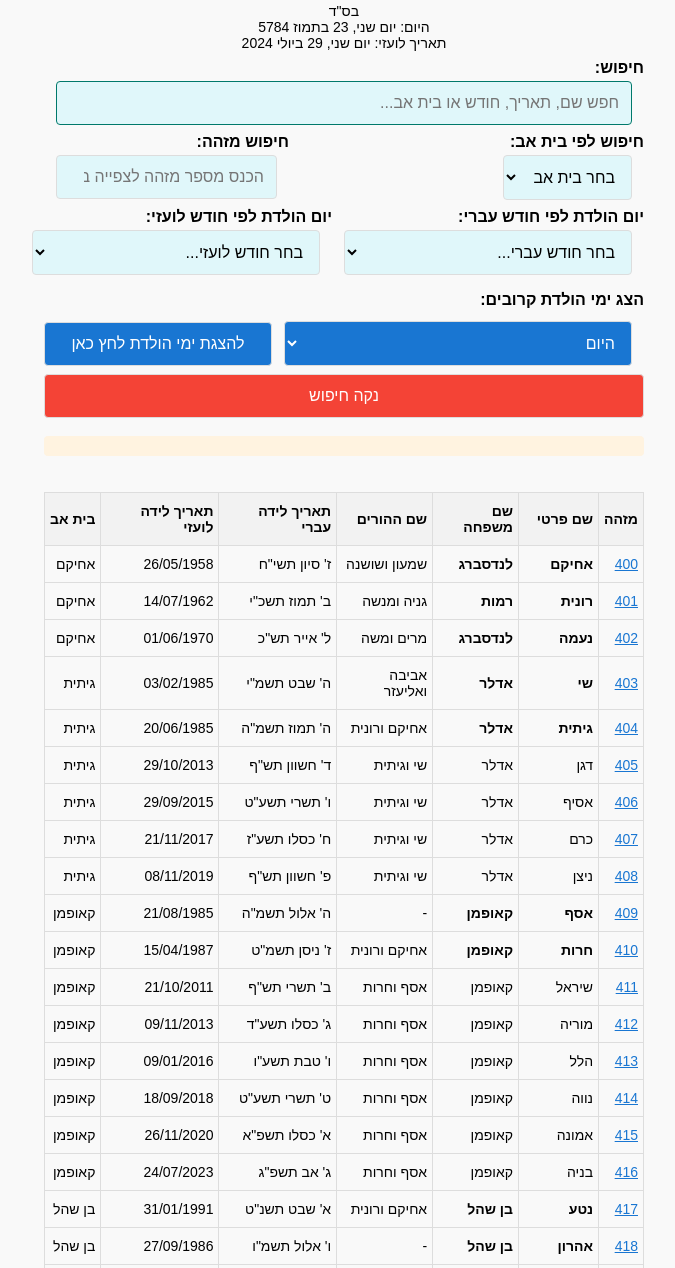
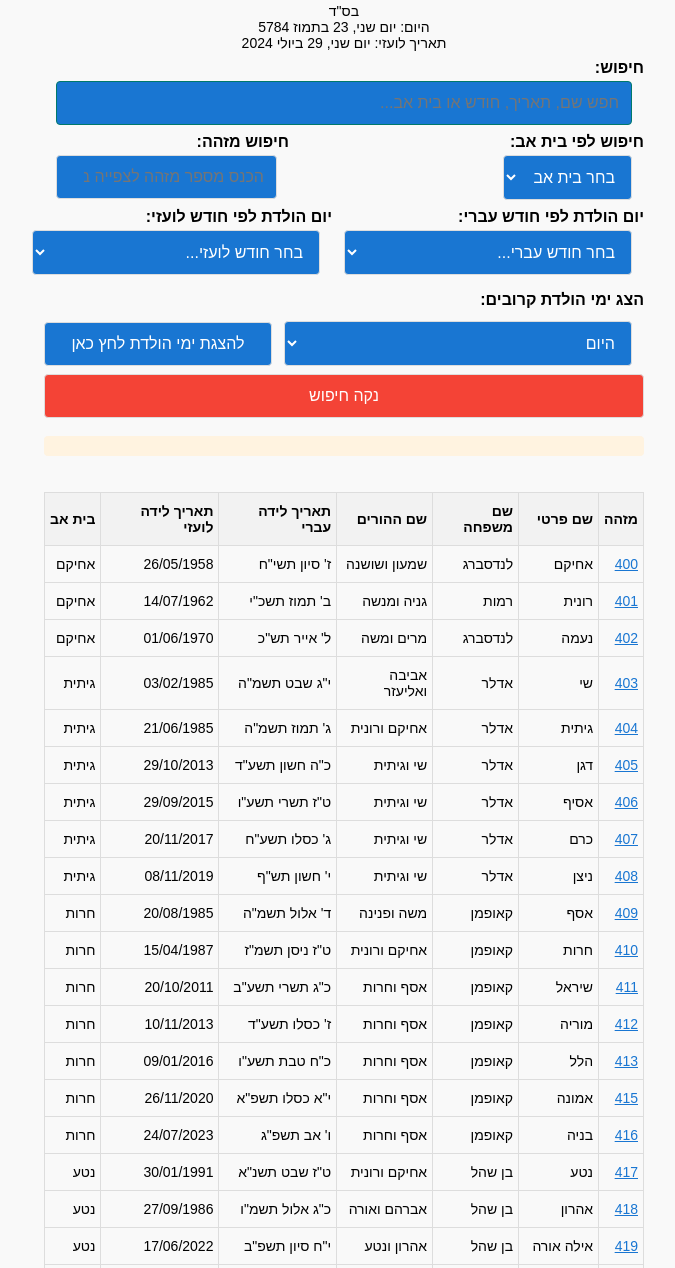
Before and after one commit to lanchi10/achikam, a plain HTML site: page index.html in a window 1280 px wide. Shown: the part 73-1341 px from the top of the page, without its empty margins (296-971 px from the left). Drawn offline with Linux system fonts and the light colour scheme.

Commit message:
Update index.html

```diff
--- a/index.html
+++ b/index.html
@@ -45,6 +45,8 @@
             border: 1px solid #ddd;
             border-radius: 4px;
             font-size: 16px;
+            background-color: #1976d2;
+            color: #fff;
         }
         #searchInput {
             width: calc(100% - 24px);
@@ -53,7 +55,7 @@
             width: calc(100% - 24px);
         }
         .search-inputs {
-            background-color: #e0f7fa;
+            background-color: #1976d2;
             border: 1px solid #00796b;
         }
         .highlight {
@@ -73,6 +75,8 @@
         .background-kaufman { background-color: #e6ffe6; }
         .background-ben_shahal { background-color: #e6e6ff; }
         .background-yotam { background-color: #ffffe6; }
+        .background-gitit { background-color: #ffe6cc; }
+        .background-ohad { background-color: #e6f2ff; }
         #ageOutput {
             background-color: #fff3e0;
             padding: 10px;
@@ -154,9 +158,11 @@
                 <select id="houseSelect" class="search-inputs">
                     <option value="">בחר בית אב...</option>
                     <option value="אחיקם">אחיקם</option>
-                    <option value="קאופמן">קאופמן</option>
-                    <option value="בן שהל">בן שהל</option>
+                    <option value="גיתית">גיתית</option>
+                    <option value="חרות">חרות</option>
+                    <option value="נטע">נטע</option>
                     <option value="יותם">יותם</option>
+                    <option value="אוהד">אוהד</option>
                 </select>
             </div>
             <div>
@@ -245,34 +251,33 @@
 
     <script>
     const familyData = [
-        {id: 400, firstName: "<b>אחיקם</b>", lastName: "<b>לנדסברג</b>", parents: "שמעון ושושנה", hebrewBirthDate: "ז' סיון תשי\"ח", gregBirthDate: "26/05/1958", house: "אחיקם"},
-        {id: 401, firstName: "<b>רונית</b>", lastName: "<b>רמות</b>", parents: "גניה ומנשה", hebrewBirthDate: "ב' תמוז תשכ\"י", gregBirthDate: "14/07/1962", house: "אחיקם"},
-        {id: 402, firstName: "<b>נעמה</b>", lastName: "<b>לנדסברג</b>", parents: "מרים ומשה  ", hebrewBirthDate: "ל' אייר תש\"כ", gregBirthDate: "01/06/1970", house: "אחיקם"},
-        {id: 403, firstName: "<b>שי</b>", lastName: "<b>אדלר</b>", parents: "אביבה ואליעזר", hebrewBirthDate: "ה' שבט תשמ\"י", gregBirthDate: "03/02/1985", house: "גיתית"},
-        {id: 404, firstName: "<b>גיתית</b>", lastName: "<b>אדלר</b>", parents: "אחיקם ורונית", hebrewBirthDate: "ה' תמוז תשמ\"ה", gregBirthDate: "20/06/1985", house: "גיתית"},
-        {id: 405, firstName: "דגן", lastName: "אדלר", parents: "שי וגיתית", hebrewBirthDate: "ד' חשוון תש\"ף", gregBirthDate: "29/10/2013", house: "גיתית"},
-        {id: 406, firstName: "אסיף", lastName: "אדלר", parents: "שי וגיתית", hebrewBirthDate: "ו' תשרי תשע\"ט", gregBirthDate: "29/09/2015", house: "גיתית"},
-        {id: 407, firstName: "כרם", lastName: "אדלר", parents: "שי וגיתית", hebrewBirthDate: "ח' כסלו תשע\"ז", gregBirthDate: "21/11/2017", house: "גיתית"},
-        {id: 408, firstName: "ניצן", lastName: "אדלר", parents: "שי וגיתית", hebrewBirthDate: "פ' חשוון תש\"ף", gregBirthDate: "08/11/2019", house: "גיתית"},
-        {id: 409, firstName: "<b>אסף</b>", lastName: "<b>קאופמן</b>", parents: "-", hebrewBirthDate: "ה' אלול תשמ\"ה", gregBirthDate: "21/08/1985", house: "קאופמן"},
-        {id: 410, firstName: "<b>חרות</b>", lastName: "<b>קאופמן</b>", parents: "אחיקם ורונית", hebrewBirthDate: "ז' ניסן תשמ\"ט", gregBirthDate: "15/04/1987", house: "קאופמן"},
-        {id: 411, firstName: "שיראל", lastName: "קאופמן", parents: "אסף וחרות", hebrewBirthDate: "ב' תשרי תש\"ף", gregBirthDate: "21/10/2011", house: "קאופמן"},
-        {id: 412, firstName: "מוריה", lastName: "קאופמן", parents: "אסף וחרות", hebrewBirthDate: "ג' כסלו תשע\"ד", gregBirthDate: "09/11/2013", house: "קאופמן"},
-        {id: 413, firstName: "הלל", lastName: "קאופמן", parents: "אסף וחרות", hebrewBirthDate: "ו' טבת תשע\"ו", gregBirthDate: "09/01/2016", house: "קאופמן"},
-        {id: 414, firstName: "נווה", lastName: "קאופמן", parents: "אסף וחרות", hebrewBirthDate: "ט' תשרי תשע\"ט", gregBirthDate: "18/09/2018", house: "קאופמן"},
-        {id: 415, firstName: "אמונה", lastName: "קאופמן", parents: "אסף וחרות", hebrewBirthDate: "א' כסלו תשפ\"א", gregBirthDate: "26/11/2020", house: "קאופמן"},
-        {id: 416, firstName: "בניה", lastName: "קאופמן", parents: "אסף וחרות", hebrewBirthDate: "ג' אב תשפ\"ג", gregBirthDate: "24/07/2023", house: "קאופמן"},
-        {id: 417, firstName: "<b>נטע</b>", lastName: "<b>בן שהל</b>", parents: "אחיקם ורונית", hebrewBirthDate: "א' שבט תשנ\"ט", gregBirthDate: "31/01/1991", house: "בן שהל"},
-        {id: 418, firstName: "<b>אהרון</b>", lastName: "<b>בן שהל</b>", parents: "-", hebrewBirthDate: "ו' אלול תשמ\"ו", gregBirthDate: "27/09/1986", house: "בן שהל"},
-        {id: 419, firstName: "אילה אורה", lastName: "בן שהל", parents: "אהרון ונטע", hebrewBirthDate: "ח' סיון תשפ\"א", gregBirthDate: "17/06/2022", house: "בן שהל"},
-        {id: 420, firstName: "תמר שושנה", lastName: "בן שהל", parents: "אהרון ונטע", hebrewBirthDate: "ד' סיון תשפ\"ג", gregBirthDate: "08/06/2024", house: "בן שהל"},
-        {id: 421, firstName: "<b>יותם</b>", lastName: "<b>רמות</b>", parents: "אחיקם ורונית", hebrewBirthDate: "ז' אדר תשנ\"ז", gregBirthDate: "13/02/1997", house: "יותם"},
-        {id: 422, firstName: "<b>מעיין</b>", lastName: "<b>רמות</b>", parents: "-", hebrewBirthDate: "ז' אדר תשנ\"ט", gregBirthDate: "05/03/1997", house: "יותם"},
-        {id: 423, firstName: "גוני", lastName: "רמות", parents: "יותם ומעיין", hebrewBirthDate: "ב' תמוז תשפ\"ב", gregBirthDate: "22/07/2022", house: "יותם"},
-        {id: 424, firstName: "צורי", lastName: "רמות", parents: "יותם ומעיין", hebrewBirthDate: "ד' אייר תשפ\"ד", gregBirthDate: "06/06/2024", house: "יותם"},
-        {id: 425, firstName: "עוז", lastName: "רמות", parents: "יותם ומעיין", hebrewBirthDate: "ד' אייר תשפ\"ד", gregBirthDate: "06/06/2024", house: "יותם"},
-        {id: 426, firstName: "<b>אוהד</b>", lastName: "<b>רמות</b>", parents: "אחיקם ורונית", hebrewBirthDate: "ט' חשוון תש\"ן", gregBirthDate: "29/10/1999", house: "אוהד"},
-        {id: 427, firstName: "יהל", lastName: "נוימאיר", parents: "רויטל וגדי", hebrewBirthDate: "י\"ט כסלו תשס\"א", gregBirthDate: "14/12/2000", house: "אוהד"}
+        {id: 400, firstName: "אחיקם", lastName: "לנדסברג", parents: "שמעון ושושנה", hebrewBirthDate: "ז' סיון תשי\"ח", gregBirthDate: "26/05/1958", house: "אחיקם"},
+        {id: 401, firstName: "רונית", lastName: "רמות", parents: "גניה ומנשה", hebrewBirthDate: "ב' תמוז תשכ\"י", gregBirthDate: "14/07/1962", house: "אחיקם"},
+        {id: 402, firstName: "נעמה", lastName: "לנדסברג", parents: "מרים ומשה", hebrewBirthDate: "ל' אייר תש\"כ", gregBirthDate: "01/06/1970", house: "אחיקם"},
+        {id: 403, firstName: "שי", lastName: "אדלר", parents: "אביבה ואליעזר", hebrewBirthDate: "י\"ג שבט תשמ\"ה", gregBirthDate: "03/02/1985", house: "גיתית"},
+        {id: 404, firstName: "גיתית", lastName: "אדלר", parents: "אחיקם ורונית", hebrewBirthDate: "ג' תמוז תשמ\"ה", gregBirthDate: "21/06/1985", house: "גיתית"},
+        {id: 405, firstName: "דגן", lastName: "אדלר", parents: "שי וגיתית", hebrewBirthDate: "כ\"ה חשון תשע\"ד", gregBirthDate: "29/10/2013", house: "גיתית"},
+        {id: 406, firstName: "אסיף", lastName: "אדלר", parents: "שי וגיתית", hebrewBirthDate: "ט\"ז תשרי תשע\"ו", gregBirthDate: "29/09/2015", house: "גיתית"},
+        {id: 407, firstName: "כרם", lastName: "אדלר", parents: "שי וגיתית", hebrewBirthDate: "ג' כסלו תשע\"ח", gregBirthDate: "20/11/2017", house: "גיתית"},
+        {id: 408, firstName: "ניצן", lastName: "אדלר", parents: "שי וגיתית", hebrewBirthDate: "י' חשון תש\"ף", gregBirthDate: "08/11/2019", house: "גיתית"},
+        {id: 409, firstName: "אסף", lastName: "קאופמן", parents: "משה ופנינה", hebrewBirthDate: "ד' אלול תשמ\"ה", gregBirthDate: "20/08/1985", house: "חרות"},
+        {id: 410, firstName: "חרות", lastName: "קאופמן", parents: "אחיקם ורונית", hebrewBirthDate: "ט\"ז ניסן תשמ\"ז", gregBirthDate: "15/04/1987", house: "חרות"},
+        {id: 411, firstName: "שיראל", lastName: "קאופמן", parents: "אסף וחרות", hebrewBirthDate: "כ\"ג תשרי תשע\"ב", gregBirthDate: "20/10/2011", house: "חרות"},
+        {id: 412, firstName: "מוריה", lastName: "קאופמן", parents: "אסף וחרות", hebrewBirthDate: "ז' כסלו תשע\"ד", gregBirthDate: "10/11/2013", house: "חרות"},
+        {id: 413, firstName: "הלל", lastName: "קאופמן", parents: "אסף וחרות", hebrewBirthDate: "כ\"ח טבת תשע\"ו", gregBirthDate: "09/01/2016", house: "חרות"},
+        {id: 415, firstName: "אמונה", lastName: "קאופמן", parents: "אסף וחרות", hebrewBirthDate: "י\"א כסלו תשפ\"א", gregBirthDate: "26/11/2020", house: "חרות"},
+        {id: 416, firstName: "בניה", lastName: "קאופמן", parents: "אסף וחרות", hebrewBirthDate: "ו' אב תשפ\"ג", gregBirthDate: "24/07/2023", house: "חרות"},
+        {id: 417, firstName: "נטע", lastName: "בן שהל", parents: "אחיקם ורונית", hebrewBirthDate: "ט\"ז שבט תשנ\"א", gregBirthDate: "30/01/1991", house: "נטע"},
+        {id: 418, firstName: "אהרון", lastName: "בן שהל", parents: "אברהם ואורה", hebrewBirthDate: "כ\"ג אלול תשמ\"ו", gregBirthDate: "27/09/1986", house: "נטע"},
+        {id: 419, firstName: "אילה אורה", lastName: "בן שהל", parents: "אהרון ונטע", hebrewBirthDate: "י\"ח סיון תשפ\"ב", gregBirthDate: "17/06/2022", house: "נטע"},
+        {id: 420, firstName: "תמר שושנה", lastName: "בן שהל", parents: "אהרון ונטע", hebrewBirthDate: "ב' סיון תשפ\"ד", gregBirthDate: "08/06/2024", house: "נטע"},
+        {id: 421, firstName: "יותם", lastName: "רמות", parents: "אחיקם ורונית", hebrewBirthDate: "ו' אדר א' תשנ\"ז", gregBirthDate: "13/02/1997", house: "יותם"},
+        {id: 422, firstName: "מעיין", lastName: "רמות", parents: "מישל וטליה", hebrewBirthDate: "כ\"ו אדר א' תשנ\"ז", gregBirthDate: "05/03/1997", house: "יותם"},
+        {id: 423, firstName: "גוני", lastName: "רמות", parents: "יותם ומעיין", hebrewBirthDate: "כ\"ד תמוז", gregBirthDate: "22/07/2022", house: "יותם"},
+        {id: 424, firstName: "צורי", lastName: "רמות", parents: "יותם ומעיין", hebrewBirthDate: "כ\"ט אייר תשפ\"ד", gregBirthDate: "06/06/2024", house: "יותם"},
+        {id: 425, firstName: "עוז", lastName: "רמות", parents: "יותם ומעיין", hebrewBirthDate: "כ\"ט אייר תשפ\"ד", gregBirthDate: "06/06/2024", house: "יותם"},
+        {id: 426, firstName: "אוהד", lastName: "רמות", parents: "אחיקם ורונית", hebrewBirthDate: "י\"ט חשוון תש\"ס", gregBirthDate: "29/10/1999", house: "אוהד"},
+        {id: 427, firstName: "יהל", lastName: "נוימאיר", parents: "רויטל וגדי", hebrewBirthDate: "י\"ז כסלו תשס\"א", gregBirthDate: "14/12/2000", house: "אוהד"}
     ];
 
     function populateTable() {
```
